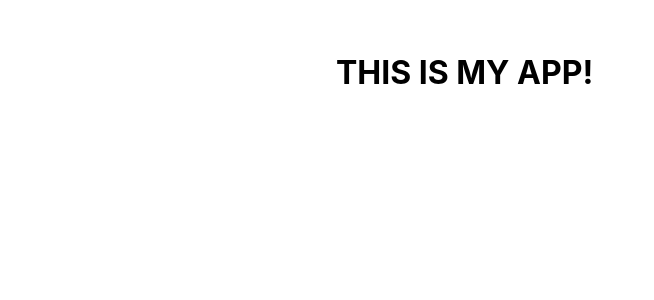
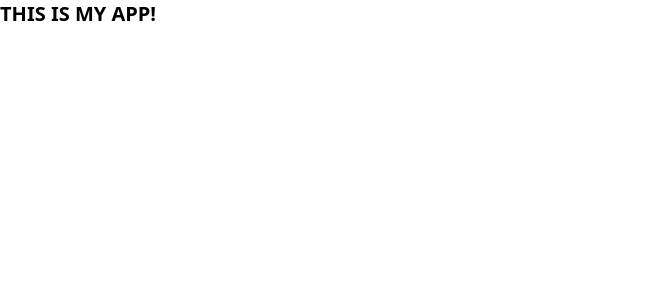
Before and after one commit to Nizvan018/my-turn-manager, a React (Vite) app: page / in a window 1280 px wide. Shown: the top 300 px of the page, without its empty margins (0-654 px from the left). Built offline with nearby package versions, Linux system fonts and the light colour scheme.

Commit message:
Feat: Add tailwindcss

```diff
--- a/package.json
+++ b/package.json
@@ -39,9 +39,12 @@
     "vite": "^5.4.19"
   },
   "dependencies": {
+    "@tailwindcss/postcss": "^4.1.13",
     "@vitejs/plugin-react": "^4.7.0",
     "electron-squirrel-startup": "^1.0.1",
+    "postcss": "^8.5.6",
     "react": "^19.1.1",
-    "react-dom": "^19.1.1"
+    "react-dom": "^19.1.1",
+    "tailwindcss": "^4.1.13"
   }
 }
--- /dev/null
+++ b/postcss.config.mjs
@@ -0,0 +1,5 @@
+export default {
+    plugins: {
+        "@tailwindcss/postcss": {},
+    }
+}
--- a/src/App.tsx
+++ b/src/App.tsx
@@ -1,5 +1,5 @@
 export default function App() {
     return (
-        <h1>THIS IS MY APP!</h1>
+        <h1 className="text-xl font-bold">THIS IS MY APP!</h1>
     )
 }
--- a/src/index.css
+++ b/src/index.css
@@ -1,7 +1 @@
-body {
-  font-family: -apple-system, BlinkMacSystemFont, 'Segoe UI', Roboto, Helvetica,
-    Arial, sans-serif;
-  margin: auto;
-  max-width: 38rem;
-  padding: 2rem;
-}
+@import "tailwindcss";
```
Also changed, not shown: 1 other file (tests, documents, lock files or other folders).
